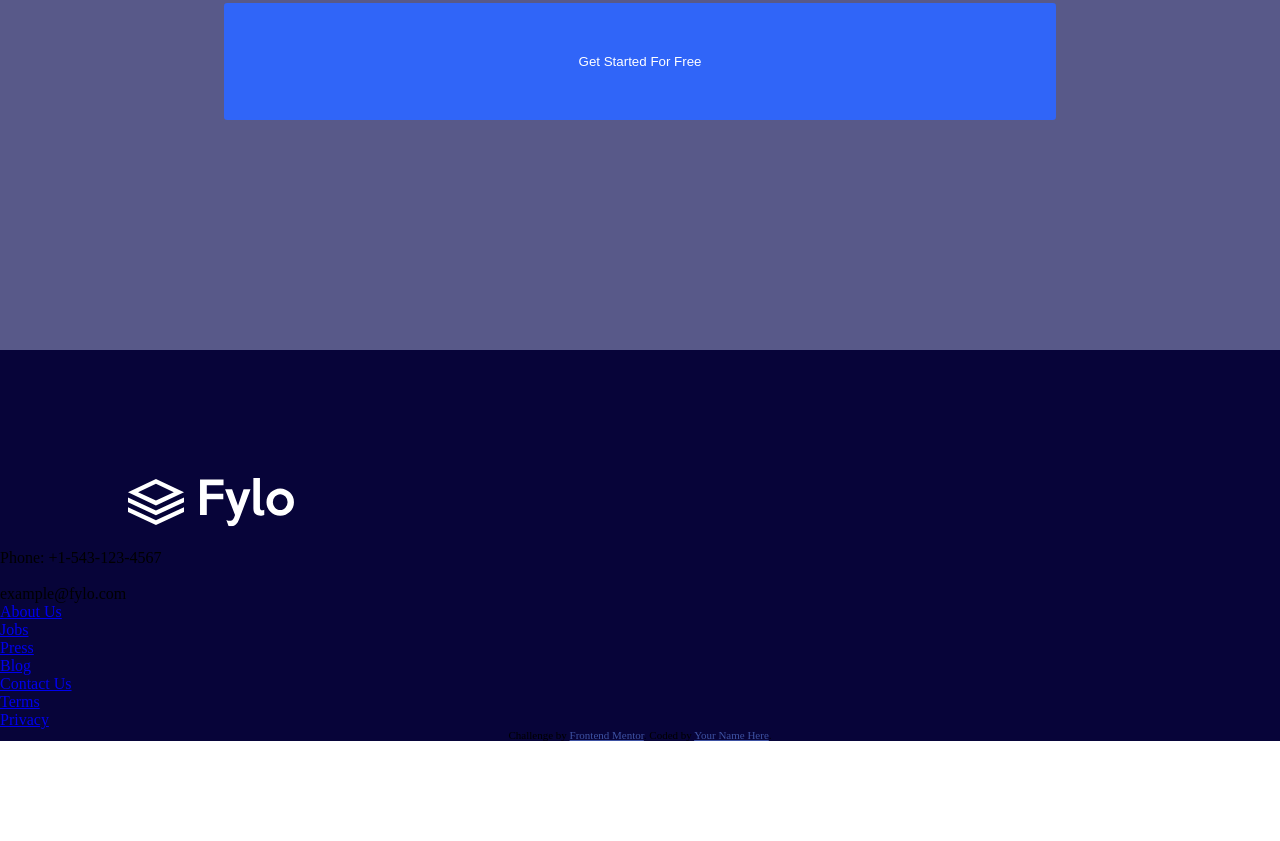
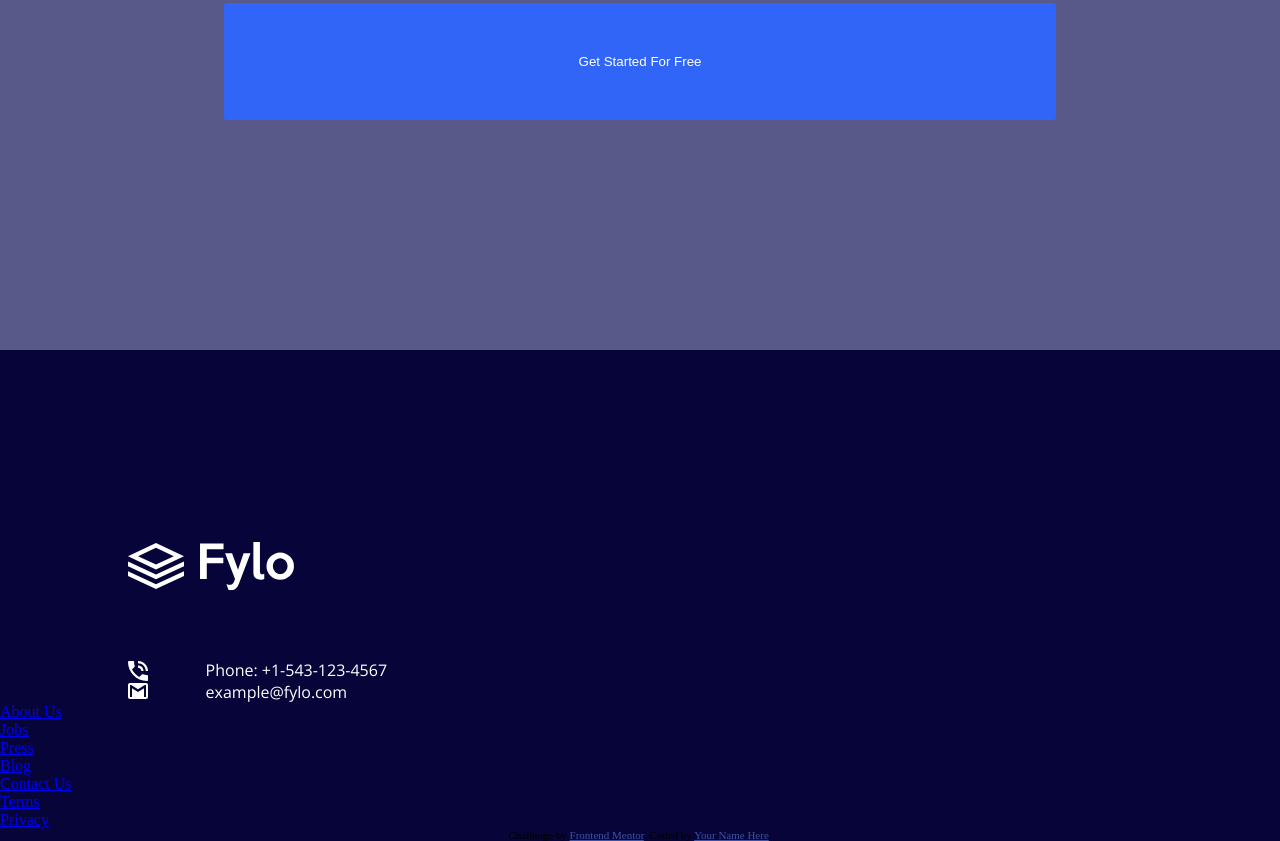
Before and after one commit to YousefKhalid-iq/fylo-landing-page-with-two-column-layout, a plain HTML site: page index.html in a window 1280 px wide. Shown: the part 4817-5658 px from the top of the page. Before the commit the page ends 5558 px from the top, so only its background shows below. Drawn offline with nearby package versions, Linux system fonts and the light colour scheme.

Commit message:
Add files via upload

```diff
--- a/index.html
+++ b/index.html
@@ -116,12 +116,14 @@
     </div>
     <div class="footer-cont">
       <img alt="logo image" class="logo-img-footer"src="images/logo-footer.svg">
-      <div>
-        <img src="">
+      <div class="phone-cont">
+        <img role="presentation" alt="" src="images/icon-phone.svg">
         <p>
           Phone: +1-543-123-4567
         </p>
-        <img src="">
+      </div>
+      <div class="email-cont">
+        <img role="presentation" alt="" src="images/icon-email.svg">
         <p>
           example@fylo.com
         </p>
--- a/style.css
+++ b/style.css
@@ -249,8 +249,25 @@ h2 {
 }
 
 .logo-img-footer {
-  margin-top: 10%;
+  margin: 15% 0 5% 10%;
+}
+
+.phone-cont, .email-cont {
+  display: flex;
   margin-left: 10%;
+}
+
+.phone-cont img, .email-cont img {
+  width: 20px;
+  height: 100%;
+  margin-top: 2px;
+}
+
+.phone-cont p, .email-cont p {
+  font-family: 'Open Sans', sans-serif;
+  color: hsl(0, 0%, 100%);
+  margin-left: 5%;
+  width: 90%;
 }
 
 .attribution {
```
